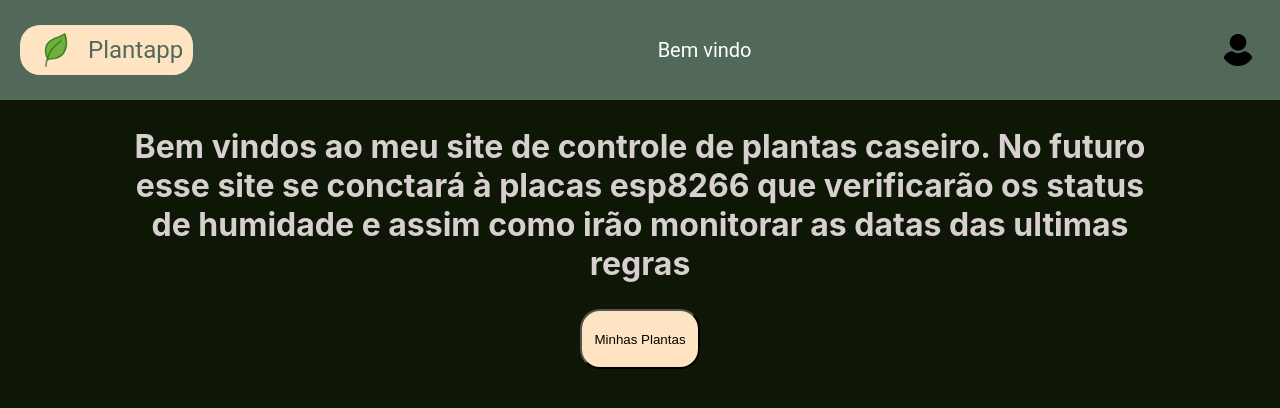
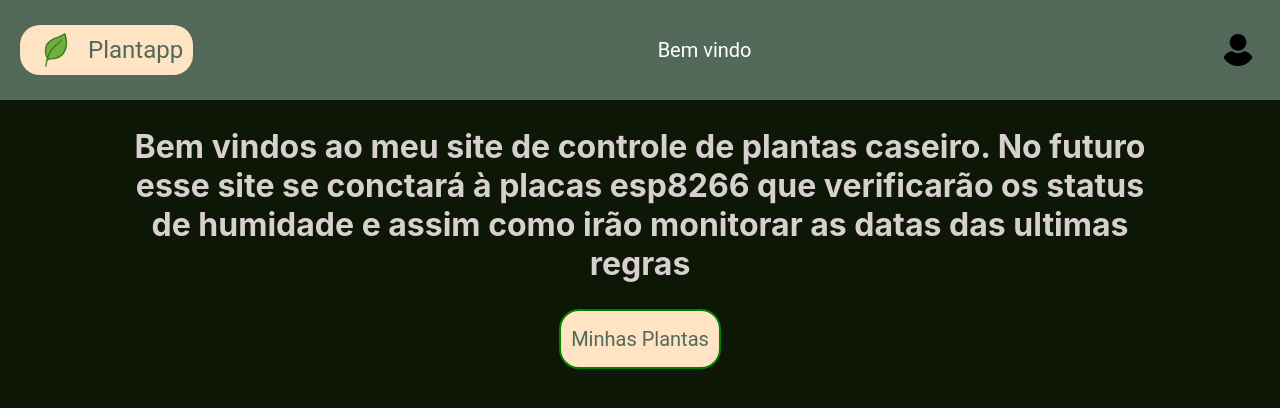
Before and after one commit to PedroSantosAzevedo/puc-adv-web-project, a React (Vite) app: page / in a window 1280 px wide. Shown: the top 408 px of the page. Built offline with nearby package versions, Linux system fonts and the light colour scheme.

Commit message:
adiciona customizacao do texto do botao

```diff
--- a/src/components/defaultButton/defaultButton.css
+++ b/src/components/defaultButton/defaultButton.css
@@ -1,8 +1,12 @@
 .defaultButton {
     background-repeat: no-repeat;
+    font-family: 'Roboto', sans-serif;
     background-color: bisque;
     position: relative;
     border-radius: 20px;
+    border-width: 2px;
+    border-style: solid;
+    border-color: green;
     padding-left: 10px;
     padding-right: 10px;
     height : 60px;
@@ -11,11 +15,16 @@
     align-items: center;
     justify-content: center;
 }
+.defaultButtonText {
+    font-family: 'Roboto', sans-serif;
+    color: rgb(82, 105, 90);
+    font-size: 20px;
+    user-select: none;
+}
 
 @media (hover: hover) and (pointer: fine) {
   .defaultButton:hover {
     transform: scale(1.05);
-    box-shadow: 0 10px 24px rgba(0,0,0,0.14);
     cursor: pointer;
   }
 }
@@ -23,5 +32,4 @@
 /* Shrink when clicked/pressed */
 .defaultButton:active {
   transform: scale(0.98);
-  box-shadow: 0 2px 8px rgba(0, 0, 0, 0.1);
 }
--- a/src/components/defaultButton/defaultButton.tsx
+++ b/src/components/defaultButton/defaultButton.tsx
@@ -8,7 +8,7 @@ interface DefaultButtonProps {
 export default function DefaultButton({ text, onClick }: DefaultButtonProps) {
   return (
     <button className="defaultButton" onClick={onClick}>
-      {text}
+      <span className="defaultButtonText">{text}</span>
     </button>
   );
 }
```
